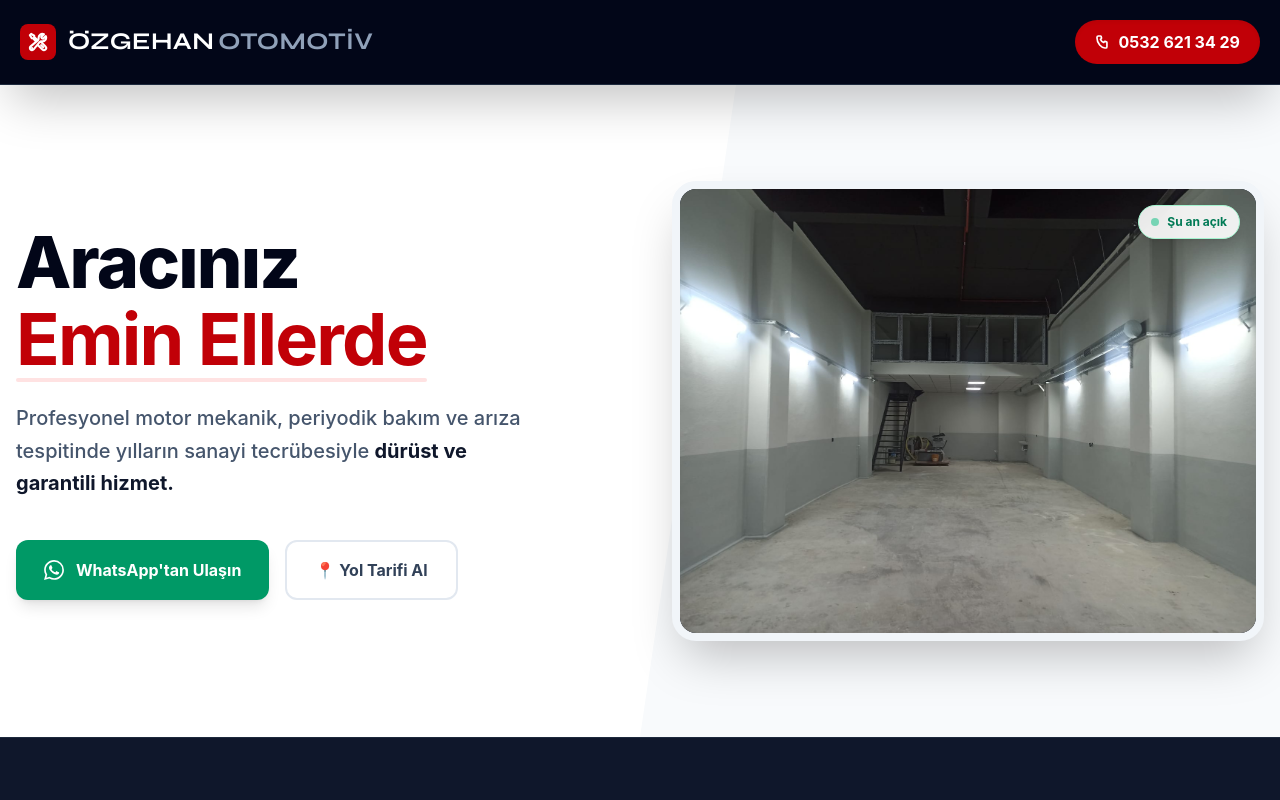
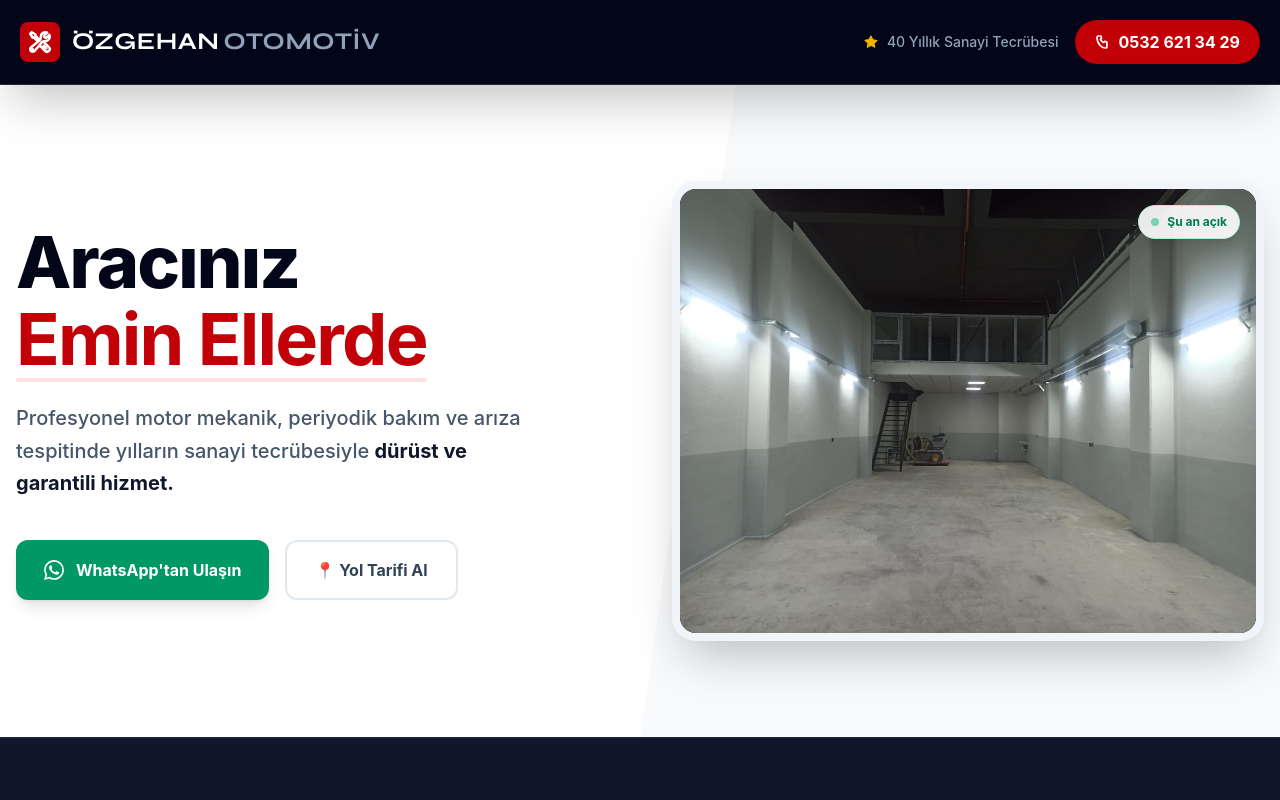
Before and after one commit to alicankala/ozgehan-otomotiv, a Vue app: page / in a window 1280 px wide. Shown: the top 800 px of the page. Built offline with nearby package versions, Linux system fonts and the light colour scheme.

Commit message:
duzenleme

```diff
--- a/src/App.vue
+++ b/src/App.vue
@@ -40,7 +40,7 @@ const validatePhone = () => {
 const currentReview = ref(0)
 const reviews = [
   {
-    text: "Yıllardır çözülemeyen tekleme arızasını yarım günde nokta atışı tespit edip çözdüler. Şaşmaz'da dürüst usta bulmak zor, Özgehan usta sağ olsun.",
+    text: "Yıllardır çözülemeyen tekleme arızasını yarım günde nokta atışı tespit edip çözdüler. Şaşmaz'da dürüst usta bulmak zor, Ali usta sağ olsun.",
     author: "Hakan Ç.",
     vehicle: "2015 VW Golf (Ağır Mekanik)"
   },
@@ -209,18 +209,24 @@ onUnmounted(() => {
   <div class="min-h-screen w-full bg-slate-100 text-slate-900 font-sans relative overflow-x-hidden pb-16 md:pb-0">
 
     <header class="bg-slate-950 text-white p-4 md:p-5 shadow-2xl sticky top-0 z-50 border-b border-slate-800">
-      <div class="max-w-7xl mx-auto flex justify-between items-center gap-3">
-        <div class="flex items-center gap-3">
-          <div class="w-8 h-8 md:w-9 md:h-9 bg-red-700 rounded-lg flex items-center justify-center shrink-0">
-            <svg class="w-4.5 h-4.5 md:w-5 md:h-5 text-white" fill="none" stroke="currentColor" stroke-width="2.5" viewBox="0 0 24 24"><path stroke-linecap="round" stroke-linejoin="round" d="M11.42 15.17L17.25 21A2.652 2.652 0 0021 17.25l-5.877-5.877M11.42 15.17l2.496-3.03c.317-.384.74-.626 1.208-.766M11.42 15.17l-4.655 5.653a2.548 2.548 0 11-3.586-3.586l6.837-5.63m5.108-.233c.55-.164 1.163-.188 1.743-.14a4.5 4.5 0 004.486-6.336l-3.276 3.277a3.004 3.004 0 01-2.25-2.25l3.276-3.276a4.5 4.5 0 00-6.336 4.486c.091 1.076-.071 2.264-.904 2.95l-.102.085m-1.745 1.437L5.909 7.5H4.5L2.25 3.75l1.5-1.5L7.5 4.5v1.409l4.26 4.26m-1.745 1.437l1.745-1.437m6.615 8.206L15.75 15.75M4.867 19.125h.008v.008h-.008v-.008z"/></svg>
+  <div class="max-w-7xl mx-auto flex justify-between items-center gap-4">
+    <div class="flex items-center gap-2.5 md:gap-3 min-w-0">
+      <div class="w-9 h-9 md:w-10 md:h-10 bg-red-700 rounded-lg flex items-center justify-center shrink-0">
+        <svg class="w-5 h-5 md:w-6 md:h-6 text-white" fill="none" stroke="currentColor" stroke-width="2.5" viewBox="0 0 24 24"><path stroke-linecap="round" stroke-linejoin="round" d="M11.42 15.17L17.25 21A2.652 2.652 0 0021 17.25l-5.877-5.877M11.42 15.17l2.496-3.03c.317-.384.74-.626 1.208-.766M11.42 15.17l-4.655 5.653a2.548 2.548 0 11-3.586-3.586l6.837-5.63m5.108-.233c.55-.164 1.163-.188 1.743-.14a4.5 4.5 0 004.486-6.336l-3.276 3.277a3.004 3.004 0 01-2.25-2.25l3.276-3.276a4.5 4.5 0 00-6.336 4.486c.091 1.076-.071 2.264-.904 2.95l-.102.085m-1.745 1.437L5.909 7.5H4.5L2.25 3.75l1.5-1.5L7.5 4.5v1.409l4.26 4.26m-1.745 1.437l1.745-1.437m6.615 8.206L15.75 15.75M4.867 19.125h.008v.008h-.008v-.008z"/></svg>
       </div>
-          <div class="font-display font-bold uppercase tracking-wide leading-none whitespace-nowrap">
-  <span class="text-white text-base sm:text-xl md:text-2xl">Özgehan</span>
-  <span class="text-slate-400 ml-1 text-base sm:text-xl md:text-2xl">Otomotiv</span>
+
+      <div class="font-display text-lg sm:text-xl md:text-2xl font-bold uppercase tracking-wide whitespace-nowrap leading-none">
+        <span class="text-white">Özgehan</span>
+        <span class="text-slate-400 ml-1 font-bold">Otomotiv</span>
       </div>
     </div>
 
-        <div class="flex items-center gap-4">
+    <div class="flex items-center gap-3 md:gap-4 shrink-0">
+      <span class="text-slate-400 hidden lg:flex items-center gap-2 text-sm font-medium whitespace-nowrap">
+        <svg class="w-4 h-4 text-yellow-500" fill="currentColor" viewBox="0 0 20 20"><path fill-rule="evenodd" d="M10 2a.75.75 0 01.67.4l2.13 4.3 4.75.69a.75.75 0 01.41 1.28l-3.44 3.35.81 4.73c.06.35-.3.65-.62.47L10 14.98l-4.25 2.24a.75.75 0 01-1.09-.79l.81-4.73-3.44-3.35a.75.75 0 01.41-1.28l4.75-.69 2.13-4.3A.75.75 0 0110 2z" clip-rule="evenodd"/></svg>
+        40 Yıllık Sanayi Tecrübesi
+      </span>
+
       <a href="tel:05326213429" class="font-bold text-xs sm:text-base bg-red-700 px-3 sm:px-5 py-2 sm:py-2.5 rounded-full hover:bg-red-600 transition-all flex items-center gap-2 shadow-inner whitespace-nowrap hover:scale-105 active:scale-95">
         <svg class="w-4 h-4" fill="none" stroke="currentColor" stroke-width="2.5" viewBox="0 0 24 24"><path stroke-linecap="round" stroke-linejoin="round" d="M3 5a2 2 0 012-2h3.28a1 1 0 01.94.725l.548 2.2a1 1 0 01-.321.988l-1.305.98a10.582 10.582 0 004.872 4.872l.98-1.305a1 1 0 01.988-.321l2.2.548a1 1 0 01.725.94V19a2 2 0 01-2 2h-1C9.716 21 3 14.284 3 6V5z"/></svg>
         <span class="hidden sm:block">0532 621 34 29</span>
@@ -235,7 +241,10 @@ onUnmounted(() => {
 
       <div class="max-w-7xl mx-auto px-4 py-12 md:py-24 grid grid-cols-1 md:grid-cols-2 gap-10 md:gap-16 items-center relative z-10">
         <div class="text-center md:text-left flex flex-col items-center md:items-start">
-
+<div class="inline-flex lg:hidden items-center gap-2 px-4 py-1.5 rounded-full bg-amber-50 border border-amber-200 text-sm font-semibold text-amber-800 mb-6">
+  <svg class="w-3.5 h-3.5 text-yellow-500" fill="currentColor" viewBox="0 0 20 20"><path fill-rule="evenodd" d="M10 2a.75.75 0 01.67.4l2.13 4.3 4.75.69a.75.75 0 01.41 1.28l-3.44 3.35.81 4.73c.06.35-.3.65-.62.47L10 14.98l-4.25 2.24a.75.75 0 01-1.09-.79l.81-4.73-3.44-3.35a.75.75 0 01.41-1.28l4.75-.69 2.13-4.3A.75.75 0 0110 2z" clip-rule="evenodd"/></svg>
+  40 Yıllık Sanayi Tecrübesi
+</div>
           <h1 class="text-4xl sm:text-5xl md:text-6xl lg:text-7xl font-extrabold text-slate-950 leading-[1.08] mb-5 md:mb-6 tracking-tight">
             Aracınız<br/>
             <span class="text-red-700 relative inline-block font-bold">
```
Lines whose indentation alone changed are shown as unchanged.
